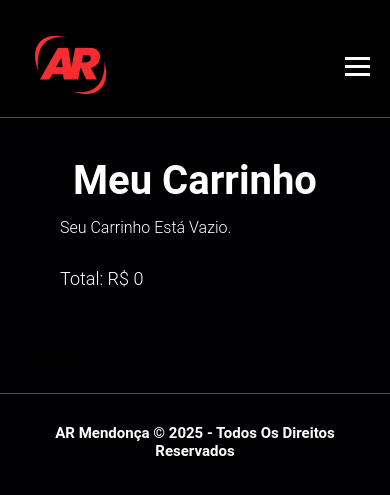
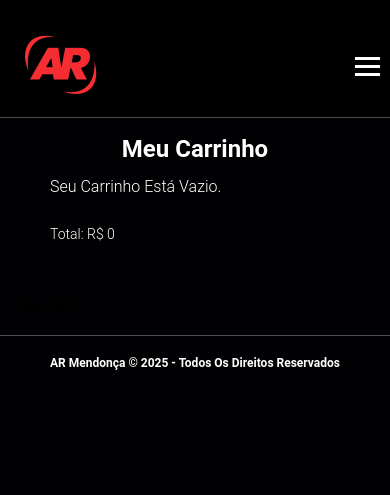
Before and after one commit to galopes1/TCC, a PHP site: page /carrinho.html in a window 390 px wide. Shown: the top 495 px of the page. Run offline with PHP 8.4, Linux system fonts and the light colour scheme.

Commit message:
responsividade

```diff
--- a/style.css
+++ b/style.css
@@ -368,3 +368,147 @@
         display: flex;
     }
 }
+
+/* ================== RESPONSIVIDADE ================== */
+
+/* Tablets e telas médias */
+@media (max-width: 1024px) {
+    .home-container {
+        flex-direction: column;
+        text-align: center;
+        padding: 2rem;
+    }
+
+    .img-home img {
+        width: 100%;
+        height: auto;
+        max-width: 500px;
+    }
+
+    .content h3 {
+        font-size: 3rem;
+    }
+
+    .content p {
+        font-size: 1.6rem;
+    }
+
+    .grid-catalog {
+        grid-template-columns: repeat(2, 1fr);
+    }
+
+    .about .row {
+        flex-direction: column;
+        text-align: center;
+    }
+
+    .about .row .container-image img {
+        width: 100%;
+        height: auto;
+    }
+}
+
+/* Celulares */
+@media (max-width: 768px) {
+    section {
+        padding: 2rem 1rem;
+    }
+
+    .home-container section {
+        padding-top: 80px; /* compensar header menor */
+    }
+
+    .content h3 {
+        font-size: 2.4rem;
+    }
+
+    .content p {
+        font-size: 1.4rem;
+    }
+
+    .btn {
+        font-size: 1.5rem;
+        padding: 0.8rem 2rem;
+    }
+
+    .grid-catalog {
+        grid-template-columns: 1fr; /* apenas 1 coluna */
+    }
+
+    .title {
+        font-size: 3rem;
+    }
+
+    .about .row {
+        gap: 2rem;
+    }
+
+    .about .row .content h3 {
+        font-size: 2.2rem;
+    }
+
+    .about .row .content p {
+        font-size: 1.4rem;
+    }
+
+    .address iframe {
+        width: 100%;
+        height: 250px;
+    }
+
+    .rodape {
+        font-size: 1.2rem;
+        padding: 2rem;
+    }
+
+    .img-home img {
+        width: 100%; /* ocupa toda largura possível */
+        max-width: 450px;
+    }
+
+     .home-container {
+        flex-direction: column; /* empilha */
+        text-align: center;
+        padding: 2rem;
+    }
+
+    /* Forçar o texto vir antes e a imagem depois */
+    .home-container .content {
+        order: 1;
+    }
+
+    .home-container .img-home {
+        order: 2;
+    }
+
+    /* Garantir que a imagem fique maior e não encolha demais */
+    .img-home img {
+        width: 90%;
+        max-width: 600px; /* imagem mais destacada */
+        height: auto;
+        margin: 0 auto; /* centraliza */
+        display: block;
+    }
+}
+
+}
+
+/* Celulares muito pequenos */
+@media (max-width: 480px) {
+    .content h3 {
+        font-size: 2rem;
+    }
+
+    .content p {
+        font-size: 1.2rem;
+    }
+
+    .btn {
+        font-size: 1.3rem;
+        padding: 0.7rem 1.5rem;
+    }
+
+    .title {
+        font-size: 2.4rem;
+    }
+}
```
